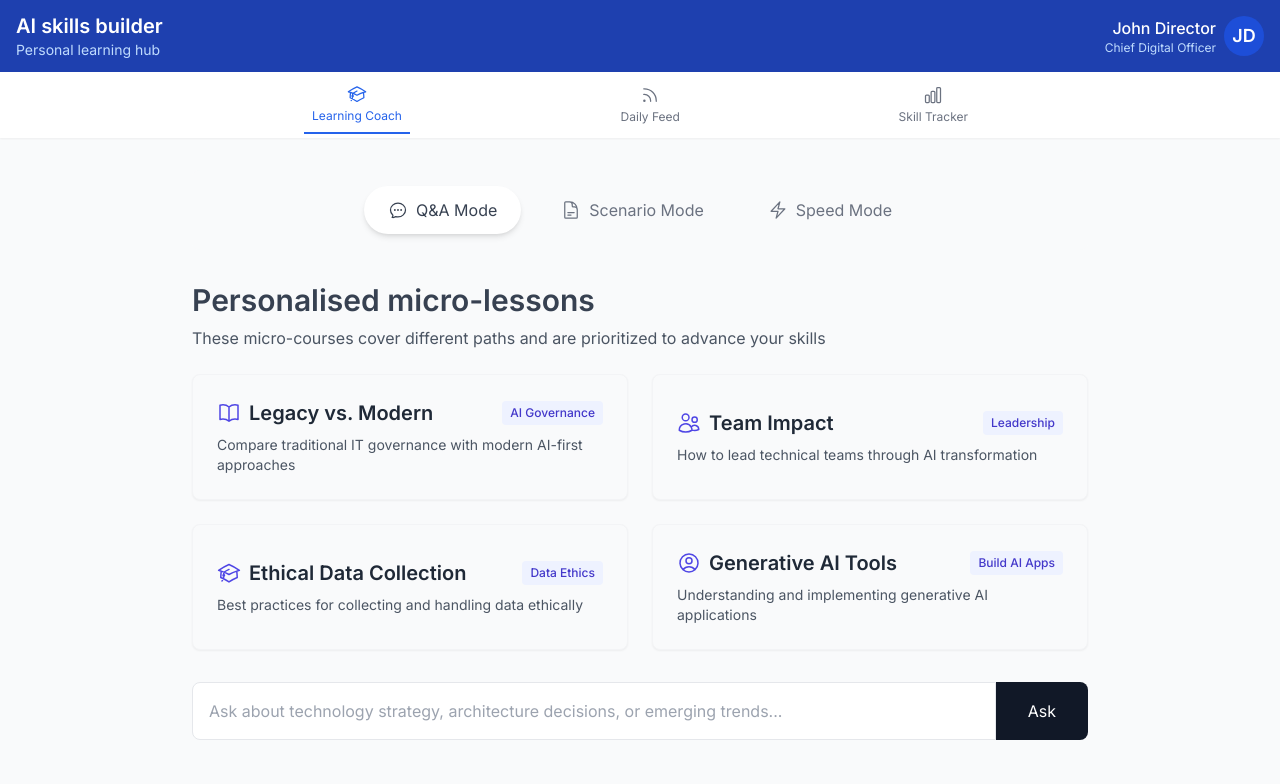
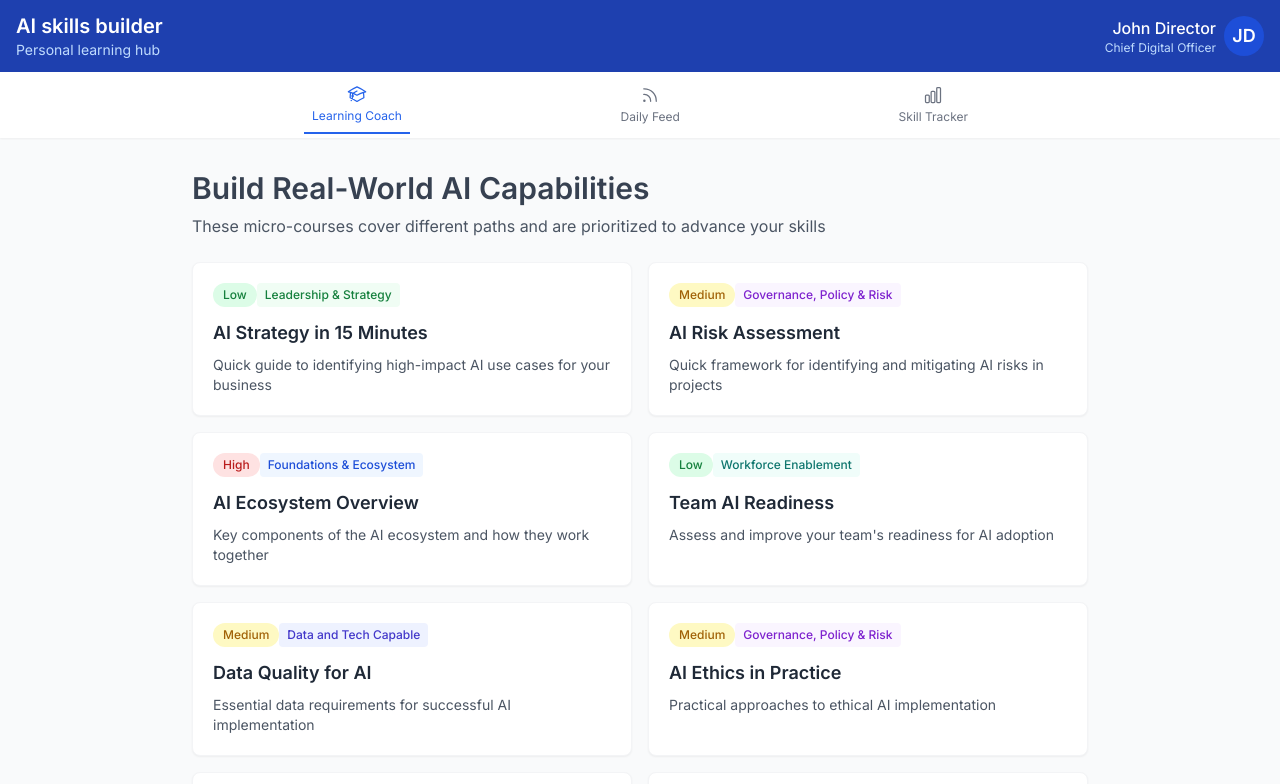
Before and after one commit to danr75/Test2Rapid, a Next.js app: page /learning-coach in a window 1280 px wide. Shown: the top 784 px of the page. Built offline with nearby package versions, Linux system fonts and the light colour scheme.

Commit message:
Learning Coach improved

```diff
--- a/src/pages/learning-coach.tsx
+++ b/src/pages/learning-coach.tsx
@@ -11,8 +11,88 @@ import {
   UsersIcon,
   BoltIcon,
   UserCircleIcon,
-  AcademicCapIcon
+  AcademicCapIcon,
+  ExclamationTriangleIcon,
+  ExclamationCircleIcon,
+  CheckCircleIcon
 } from '@heroicons/react/24/outline';
+import tagsModule, { TagGroup } from '@/types/tags';
+
+interface SkillData {
+  category: string;
+  percentage: number;
+  targetPercentage: number;
+  currentLevel: string;
+  targetLevel: string;
+}
+
+const getPriorityForCapability = (capabilityName: string): 'high' | 'medium' | 'low' => {
+  const lowerName = capabilityName.toLowerCase();
+
+  // Always return high priority for Foundations & Ecosystem
+  if (lowerName.includes('foundation') || lowerName.includes('ecosystem')) {
+    return 'high';
+  }
+
+  // Always return low priority for Workforce Enablement and Leadership & Strategy
+  if (lowerName.includes('workforce') || lowerName.includes('leadership') || lowerName.includes('strategy')) {
+    return 'low';
+  }
+
+  if (typeof window === 'undefined') return 'medium';
+
+  try {
+    const targetRoles = JSON.parse(localStorage.getItem('targetRoles') || '[]');
+    if (!targetRoles.length) return 'medium';
+
+    // Get the first target role (most recent)
+    const targetRole = targetRoles[0];
+    const capability = targetRole.targetLevels.find((level: any) =>
+      level.category.toLowerCase() === lowerName
+    );
+
+    if (!capability) return 'medium';
+
+    const gap = capability.targetPercentage - capability.currentPercentage;
+
+    if (gap > 30) return 'high';
+    if (gap > 10) return 'medium';
+    return 'low';
+  } catch (error) {
+    console.error('Error getting priority for capability:', error);
+    return 'medium';
+  }
+};
+
+const PriorityBadge = ({ priority }: { priority: 'high' | 'medium' | 'low' }) => {
+  const config = {
+    high: {
+      icon: ExclamationTriangleIcon,
+      color: 'bg-red-100 text-red-700',
+      label: 'High'
+    },
+    medium: {
+      icon: ExclamationCircleIcon,
+      color: 'bg-yellow-100 text-yellow-700',
+      label: 'Medium'
+    },
+    low: {
+      icon: CheckCircleIcon,
+      color: 'bg-green-100 text-green-700',
+      label: 'Low'
+    }
+  };
+
+  const { icon: Icon, color, label } = config[priority];
+
+  return (
+    <div className={`inline-flex items-center px-2.5 py-1 rounded-full text-xs font-medium ${color}`}>
+      {label}
+    </div>
+  );
+};
+
+const tagGroups = tagsModule.tagGroups as TagGroup[];
 
 const learningModes: { id: LearningMode; label: string; path: string; icon: React.ElementType }[] = [
   { id: 'Q&A', label: 'Q&A Mode', path: '/qa-learn', icon: ChatBubbleOvalLeftEllipsisIcon },
@@ -29,38 +109,117 @@ interface StrategicFocusCardData {
   learningPath: string;
 }
 
+interface StrategicFocusCardData {
+  id: string;
+  title: string;
+  description: string;
+  icon: React.ElementType;
+  topicToSet: string;
+  learningPath: string;
+  tags: string[];
+  duration: string;
+}
+
 const strategicFocusTopics: StrategicFocusCardData[] = [
   {
-    id: 'legacy-modern',
-    title: 'Legacy vs. Modern',
-    description: 'Compare traditional IT governance with modern AI-first approaches',
+    id: 'ai-strategy-101',
+    title: 'AI Strategy in 15 Minutes',
+    description: 'Quick guide to identifying high-impact AI use cases for your business',
     icon: BookOpenIcon,
-    topicToSet: 'Legacy vs. Modern IT Governance',
-    learningPath: 'AI Governance',
+    topicToSet: 'AI Strategy Essentials',
+    learningPath: 'Leadership & Strategy',
+    tags: ['ai-strategy', 'commercial-decisions'],
+    duration: '15 min',
   },
   {
-    id: 'team-impact',
-    title: 'Team Impact',
-    description: 'How to lead technical teams through AI transformation',
+    id: 'ai-risk-assessment',
+    title: 'AI Risk Assessment',
+    description: 'Quick framework for identifying and mitigating AI risks in projects',
     icon: UsersIcon,
-    topicToSet: 'Leading Teams in AI Transformation',
-    learningPath: 'Leadership',
+    topicToSet: 'AI Risk Management Basics',
+    learningPath: 'Governance, Policy & Risk',
+    tags: ['risk-management', 'ai-ethics', 'governance-assurance'],
+    duration: '12 min',
   },
   {
-    id: 'data-practices',
-    title: 'Ethical Data Collection',
-    description: 'Best practices for collecting and handling data ethically',
+    id: 'ai-ecosystem-overview',
+    title: 'AI Ecosystem Overview',
+    description: 'Key components of the AI ecosystem and how they work together',
     icon: AcademicCapIcon,
-    topicToSet: 'Ethical Data Collection Practices',
-    learningPath: 'Data Ethics',
+    topicToSet: 'AI Ecosystem Fundamentals',
+    learningPath: 'Foundations & Ecosystem',
+    tags: ['ai-ecosystem', 'ai-foundations'],
+    duration: '10 min',
   },
   {
-    id: 'ai-apps',
-    title: 'Generative AI Tools',
-    description: 'Understanding and implementing generative AI applications',
+    id: 'team-ai-readiness',
+    title: 'Team AI Readiness',
+    description: 'Assess and improve your team\'s readiness for AI adoption',
     icon: UserCircleIcon,
-    topicToSet: 'Generative AI Applications',
-    learningPath: 'Build AI Apps',
+    topicToSet: 'Building AI-Ready Teams',
+    learningPath: 'Workforce Enablement',
+    tags: ['workforce-planning', 'change-management'],
+    duration: '15 min',
+  },
+  {
+    id: 'data-quality-ai',
+    title: 'Data Quality for AI',
+    description: 'Essential data requirements for successful AI implementation',
+    icon: BoltIcon,
+    topicToSet: 'AI Data Readiness',
+    learningPath: 'Data and Tech Capable',
+    tags: ['data-readiness', 'ai-lifecycle'],
+    duration: '12 min',
+  },
+  {
+    id: 'ai-ethics-101',
+    title: 'AI Ethics in Practice',
+    description: 'Practical approaches to ethical AI implementation',
+    icon: AcademicCapIcon,
+    topicToSet: 'Applied AI Ethics',
+    learningPath: 'Governance, Policy & Risk',
+    tags: ['ai-ethics', 'human-oversight'],
+    duration: '10 min',
+  },
+  {
+    id: 'ai-use-cases',
+    title: 'Identifying AI Use Cases',
+    description: 'How to spot and prioritize valuable AI opportunities',
+    icon: BookOpenIcon,
+    topicToSet: 'AI Opportunity Identification',
+    learningPath: 'Leadership & Strategy',
+    tags: ['ai-strategy', 'commercial-decisions'],
+    duration: '12 min',
+  },
+  {
+    id: 'ai-procurement',
+    title: 'Responsible AI Procurement',
+    description: 'Key considerations when acquiring AI solutions',
+    icon: UsersIcon,
+    topicToSet: 'AI Solution Procurement',
+    learningPath: 'Governance, Policy & Risk',
+    tags: ['responsible-procurement', 'ai-policy'],
+    duration: '10 min',
+  },
+  {
+    id: 'ai-collaboration',
+    title: 'Cross-functional AI Teams',
+    description: 'Best practices for effective AI collaboration',
+    icon: UserCircleIcon,
+    topicToSet: 'AI Team Collaboration',
+    learningPath: 'Workforce Enablement',
+    tags: ['collaboration', 'partnerships'],
+    duration: '10 min',
+  },
+  {
+    id: 'ai-metrics',
+    title: 'Measuring AI Success',
+    description: 'Key metrics for evaluating AI implementation impact',
+    icon: BoltIcon,
+    topicToSet: 'AI Performance Metrics',
+    learningPath: 'Data and Tech Capable',
+    tags: ['measurement', 'ai-lifecycle'],
+    duration: '12 min',
   }
 ];
 
@@ -81,18 +240,35 @@ const LearningCoachPage: React.FC = () => {
 
   const handleModeChange = (newMode: LearningMode) => {
     console.log('handleModeChange called with:', newMode);
-    console.log('Previous learning mode was:', state.learningMode);
 
     // Set the learning mode in the context
     dispatch({ type: 'SET_LEARNING_MODE', payload: newMode });
 
-    // Log after dispatching
-    console.log('Learning mode dispatched to context with payload:', newMode);
+    // Get the default topic for this mode if no topic is set
+    const defaultTopics = {
+      'Q&A': 'AI Fundamentals',
+      'Scenario': 'AI Business Case',
+      'Speed': 'AI Quick Facts'
+    };
 
-    // After a short delay, check if mode has updated
-    setTimeout(() => {
-      console.log('Current learning mode after change:', state.learningMode);
-    }, 100);
+    const topic = state.topic || defaultTopics[newMode] || 'AI Learning';
+
+    // Set the topic for learning
+    dispatch({ type: 'SET_TOPIC_FOR_LEARNING', payload: topic });
+
+    // Navigate to the appropriate learning page
+    if (newMode === 'Scenario') {
+      console.log('Launching Scenario mode with topic:', topic);
+      router.push('/scenario-learn');
+    }
+    else if (newMode === 'Speed') {
+      console.log('Launching Speed mode with topic:', topic);
+      router.push('/speed-learn');
+    }
+    else {
+      console.log('Launching Q&A mode with topic:', topic);
+      router.push('/qa-learn');
+    }
   };
 
   const handleTopicSubmit = (topic: string) => {
@@ -153,54 +329,61 @@ const LearningCoachPage: React.FC = () => {
 
       <main className="container mx-auto px-4 py-8">
         <div className="max-w-4xl mx-auto">
-          {/* Learning mode tabs */}
-          <div className="bg-gray-50 rounded-lg p-4 mb-8">
-            <div className="flex space-x-4 justify-center">
-              {learningModes.map((mode) => (
-                <button
-                  key={mode.id}
-                  className={`flex items-center px-6 py-3 rounded-full ${currentLearningMode === mode.id
-                    ? 'bg-white shadow-md text-gray-700'
-                    : 'bg-transparent text-gray-500 hover:bg-gray-100'
-                    }`}
-                  onClick={() => handleModeChange(mode.id)}
-                >
-                  <mode.icon className="h-5 w-5 mr-2" aria-hidden="true" />
-                  <span>{mode.label}</span>
-                </button>
-              ))}
-            </div>
-          </div>
 
           {/* Personalised micro-lessons Section */}
           <div className="mb-8">
             <h2 className="text-3xl font-semibold mb-2 text-left text-gray-700">
-              Personalised micro-lessons
+              Build Real-World AI Capabilities
             </h2>
             <p className="text-gray-600 mb-6 text-left">
               These micro-courses cover different paths and are prioritized to advance your skills
             </p>
-            <div className="grid grid-cols-1 md:grid-cols-2 gap-6">
-              {strategicFocusTopics.map((card) => (
+            <div className="grid grid-cols-1 md:grid-cols-2 gap-4">
+              {strategicFocusTopics.map((card) => {
+                const group = tagGroups.find((g: TagGroup) => g.name === card.learningPath);
+                const groupColor: string = group?.color || 'gray';
+                const bgColor = {
+                  blue: 'bg-blue-50',
+                  green: 'bg-green-50',
+                  purple: 'bg-purple-50',
+                  indigo: 'bg-indigo-50',
+                  teal: 'bg-teal-50',
+                  gray: 'bg-gray-50'
+                }[groupColor] || 'bg-gray-50';
+
+                const textColor = {
+                  blue: 'text-blue-700',
+                  green: 'text-green-700',
+                  purple: 'text-purple-700',
+                  indigo: 'text-indigo-700',
+                  teal: 'text-teal-700',
+                  gray: 'text-gray-700'
+                }[groupColor] || 'text-gray-700';
+
+                // Get priority based on capability gap
+                const priority = getPriorityForCapability(card.learningPath);
+
+                return (
                   <button
                     key={card.id}
                     onClick={() => handleStrategicFocusClick(card)}
-                  className="bg-gray-50 p-6 rounded-lg shadow-sm border border-gray-100 hover:shadow-md transition-shadow duration-200 ease-in-out text-left focus:outline-none focus:ring-2 focus:ring-primary focus:ring-opacity-50"
+                    className="bg-white p-5 rounded-lg shadow-sm border border-gray-100 hover:shadow-md transition-all duration-200 ease-in-out text-left focus:outline-none focus:ring-2 focus:ring-primary focus:ring-opacity-50 flex flex-col h-full"
                   >
-                  <div>
-                    <div className="flex items-center justify-between mb-2">
-                      <div className="flex items-center">
-                        <card.icon className="h-6 w-6 text-primary mr-2 flex-shrink-0" />
-                        <h3 className="text-xl font-semibold text-gray-800">{card.title}</h3>
-                      </div>
-                      <span className="bg-indigo-50 text-indigo-700 text-xs px-2 py-1 rounded font-medium">
+                    <div className="flex justify-between items-center mb-3">
+                      <PriorityBadge priority={priority} />
+                      <span className={`text-xs font-medium px-2 py-1 rounded ${bgColor} ${textColor}`}>
                         {card.learningPath}
                       </span>
                     </div>
-                    <p className="text-gray-600 text-sm">{card.description}</p>
-                  </div>
+                    <h3 className="text-lg font-semibold text-gray-800 mb-2 line-clamp-2">
+                      {card.title}
+                    </h3>
+                    <p className="text-sm text-gray-600 line-clamp-3">
+                      {card.description}
+                    </p>
                   </button>
-              ))}
+                );
+              })}
             </div>
           </div>
 
@@ -210,7 +393,7 @@ const LearningCoachPage: React.FC = () => {
               <input
                 type="text"
                 className="flex-grow p-4 border border-gray-200 rounded-l-lg focus:outline-none focus:ring-1 focus:ring-primary focus:border-primary"
-                placeholder="Ask about technology strategy, architecture decisions, or emerging trends..."
+                placeholder="Ask about any real world capability and I'll build a rapid learning lesson for you..."
                 onKeyPress={(e) => e.key === 'Enter' && handleTopicSubmit((e.target as HTMLInputElement).value)}
               />
               <button
@@ -223,13 +406,39 @@ const LearningCoachPage: React.FC = () => {
               </button>
             </div>
           </div>
+          {/* Daily Drill */}
+          <div className="mb-10">
+            <h2 className="text-3xl font-semibold text-gray-700">Daily Drill</h2>
+            <p className="text-gray-600 mb-6">10-minute challenges tailored to your capability level and what you need to focus on next.</p>
+
+            {/* Learning mode tabs */}
+            <div style={{backgroundColor: '#E0EDFF'}} className="rounded-lg p-5 mt-4">
+              <div className="mb-4">
+                <h3 className="text-lg font-semibold" style={{color: '#2D2D38'}}>Choose Your Learning Mode</h3>
+              </div>
+              <div className="flex justify-between px-4">
+                {learningModes.map((mode) => (
+                  <button
+                    key={mode.id}
+                    className={`flex items-center justify-center px-4 py-2.5 rounded-lg w-1/4 ${currentLearningMode === mode.id
+                      ? 'bg-white shadow text-gray-800 border border-gray-100'
+                      : 'bg-white bg-opacity-70 text-gray-600 hover:bg-white hover:bg-opacity-100'
+                    }`}
+                    onClick={() => handleModeChange(mode.id)}
+                  >
+                    <mode.icon className="h-5 w-5 mr-2" aria-hidden="true" />
+                    <span>{mode.label}</span>
+                  </button>
+                ))}
+              </div>
+            </div>
+          </div>
+
           {/* Learning pathway progress */}
           <div className="mb-10">
-            <div className="text-left mb-6">
             <h2 className="text-3xl font-semibold text-gray-700">Learning pathway progress</h2>
-            </div>
 
-            <div className="grid grid-cols-1 md:grid-cols-3 gap-6">
+            <div className="grid grid-cols-1 md:grid-cols-3 gap-6 mt-6">
               {/* AI Governance */}
               <div className="bg-white rounded-lg shadow-sm overflow-hidden border border-gray-100">
                 <div className="p-6">
```
Lines whose indentation alone changed are shown as unchanged.
